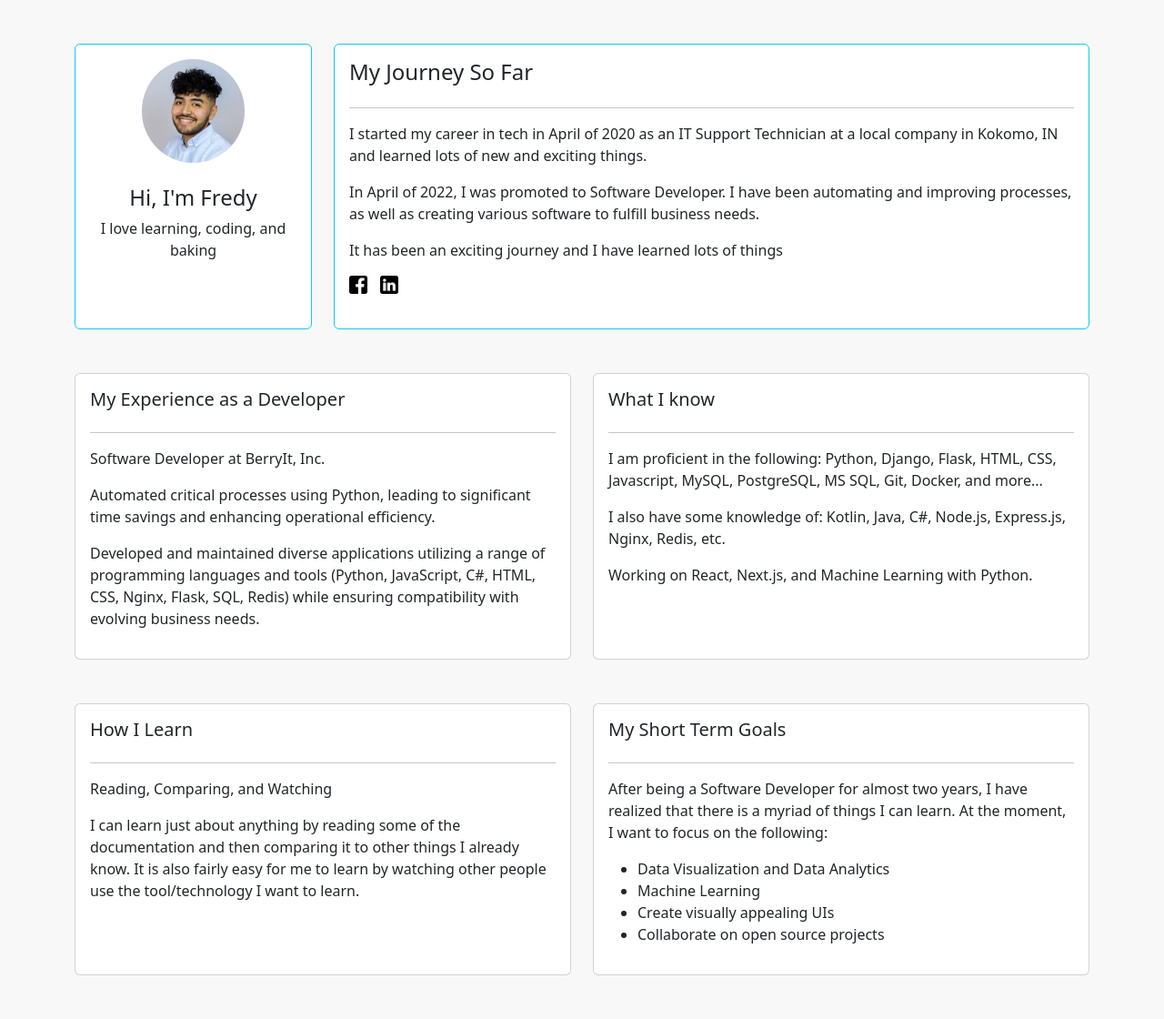
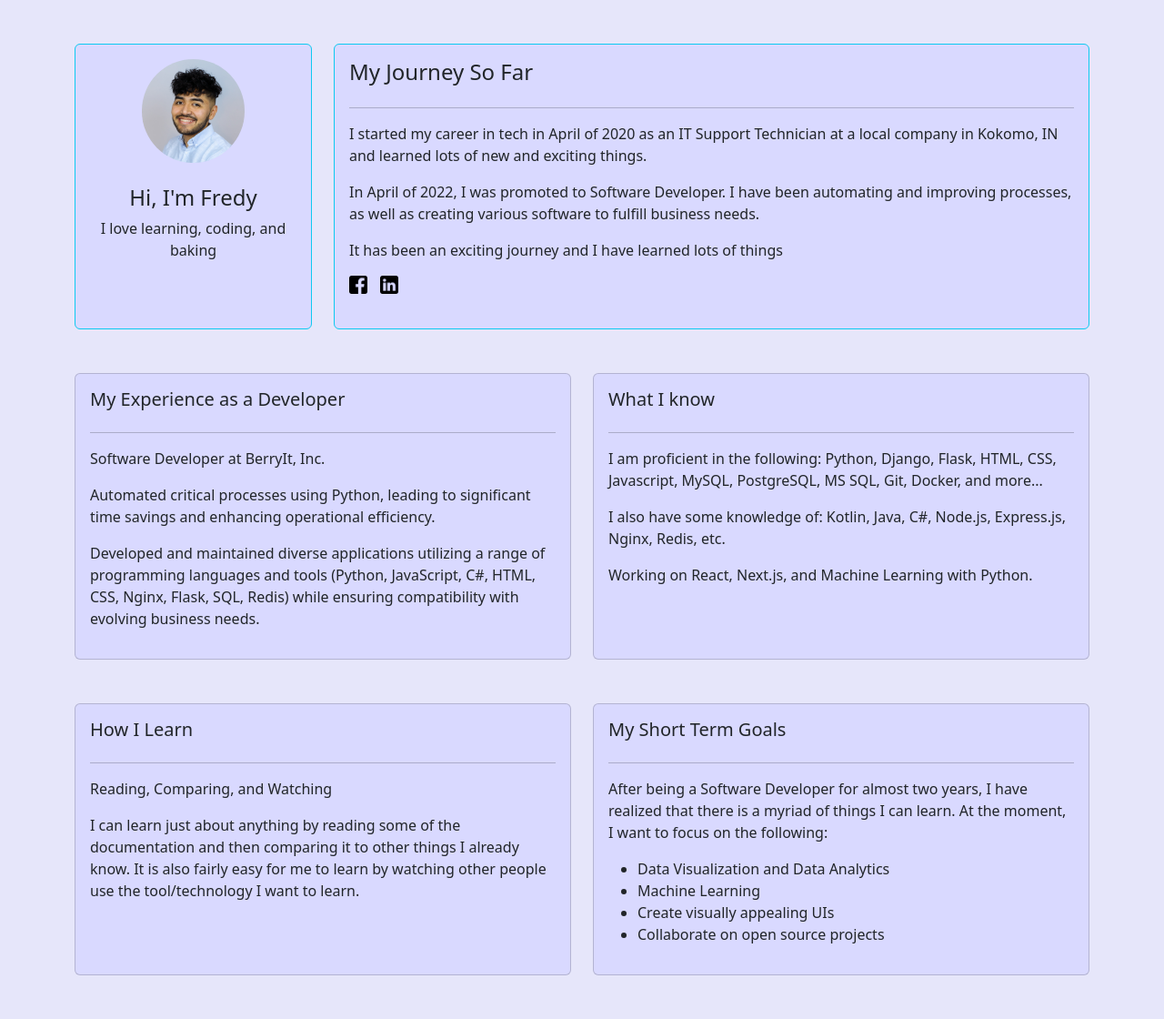
Before and after one commit to fsantamaria1/personal-website, a Django app: template base/templates/base/index.html in a window 1280 px wide. Shown: the whole page at 91% size. Run offline with Django 5.2, Linux system fonts and the light colour scheme; the template is opened without the code that fills it, so the values that code supplies are empty.

Commit message:
Changed the body and card colors to lavender

```diff
--- a/static/styles/style.css
+++ b/static/styles/style.css
@@ -1,5 +1,9 @@
 body {
-    background-color: #F8F8F8;
+    background-color: #E6E6FA;
+}
+
+.card-body {
+    background-color: #D9D9FF;
 }
 
 .card-body img {
```
